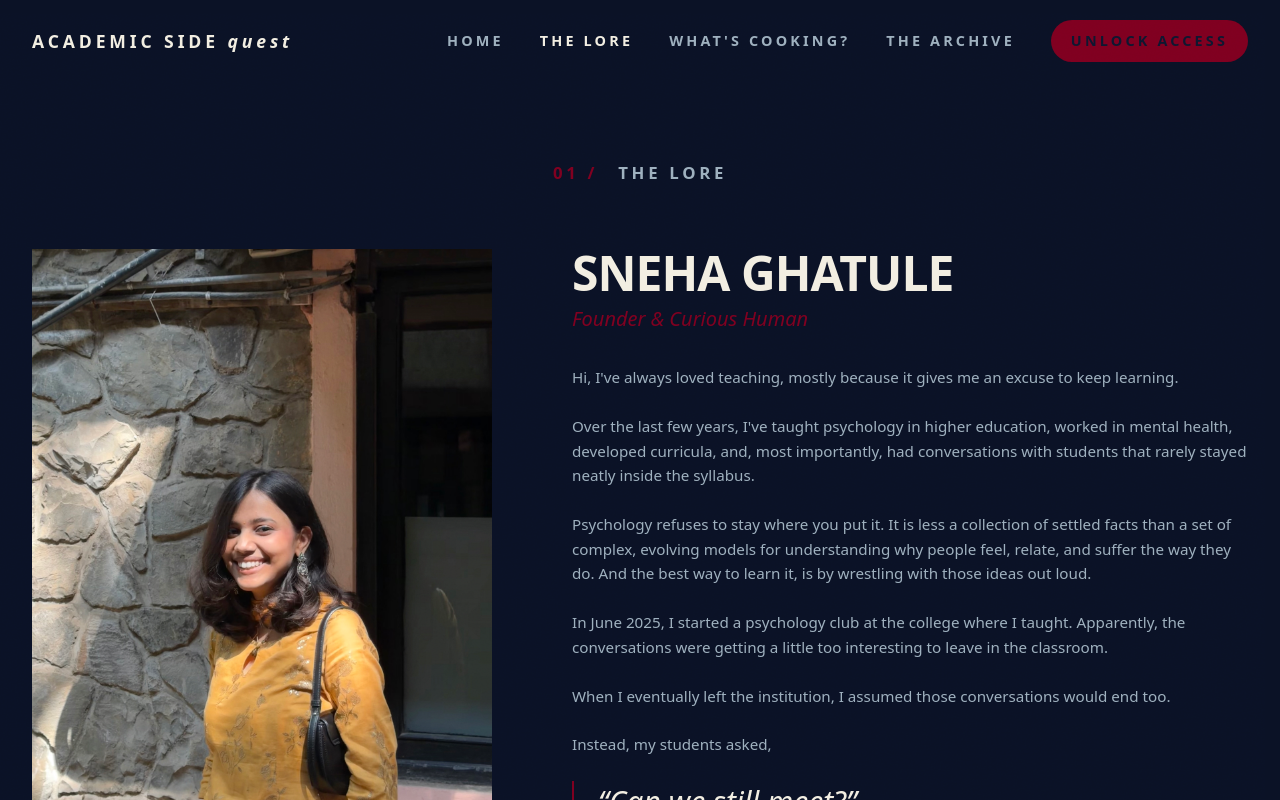
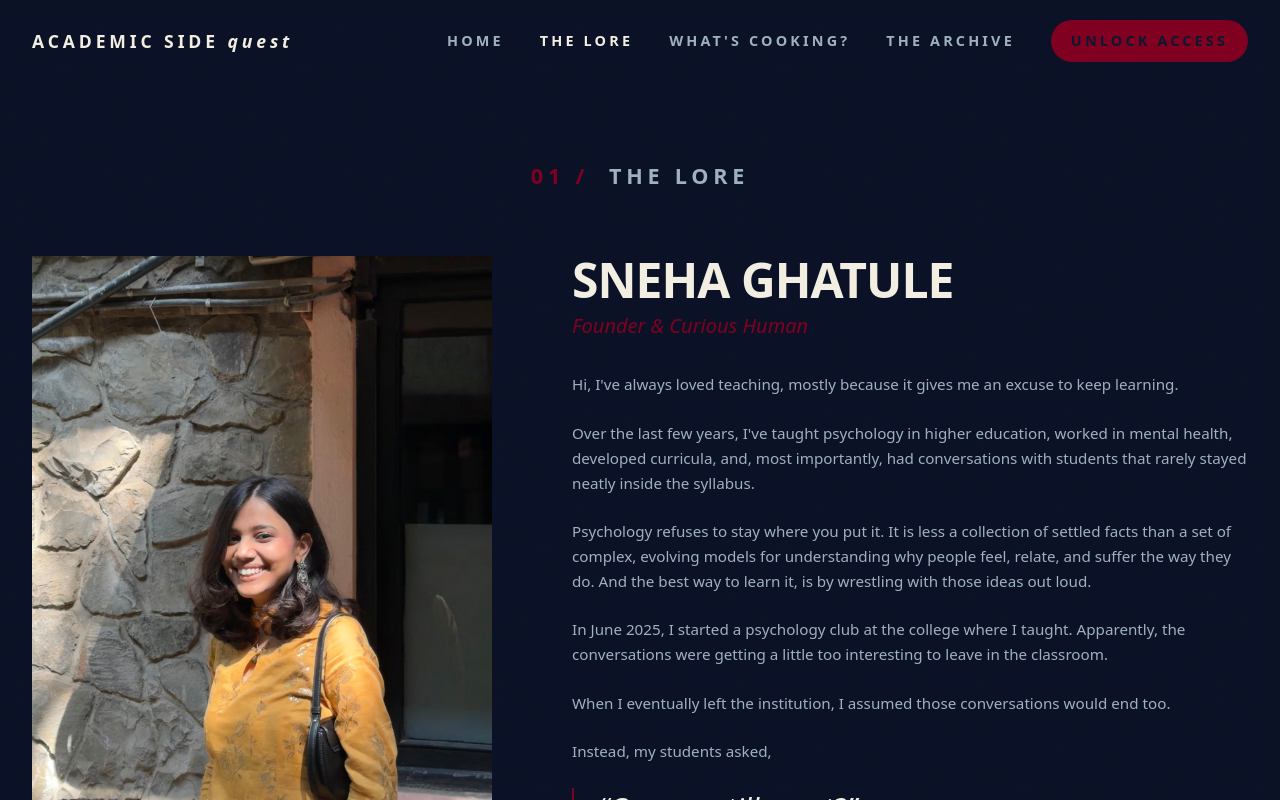
Before and after one commit to snehaghatule/academic-side-quest, a Next.js app: page /about in a window 1280 px wide. Shown: the top 800 px of the page. Built offline with nearby package versions, Linux system fonts and the light colour scheme; a web font is replaced by a local one.

Commit message:
Enlarge 01 / the lore label

```diff
--- a/src/app/globals.css
+++ b/src/app/globals.css
@@ -81,6 +81,11 @@
   /* larger label for hero kickers */
   .label-large {
     font-size: 1.05rem;
+  }
+
+  /* extra-large label for page section markers */
+  .label-xl {
+    font-size: 1.35rem;
   }
 
   /* header nav label sizes (defined after .label so they override it) */
--- a/src/components/sections/Founder.tsx
+++ b/src/components/sections/Founder.tsx
@@ -29,8 +29,8 @@ export function Founder() {
     <section className="bg-paper px-5 py-28 sm:px-8 md:py-40">
       <div className="mx-auto max-w-7xl">
         <div className="flex flex-wrap items-center justify-center gap-x-5 gap-y-3">
-          <span className="label label-large text-ember">01 /</span>
-          <span className="label label-large text-mist">the lore</span>
+          <span className="label label-xl text-ember">01 /</span>
+          <span className="label label-xl text-mist">the lore</span>
         </div>
 
         <div className="mt-16 grid items-start gap-14 lg:grid-cols-12 lg:gap-20">
```
